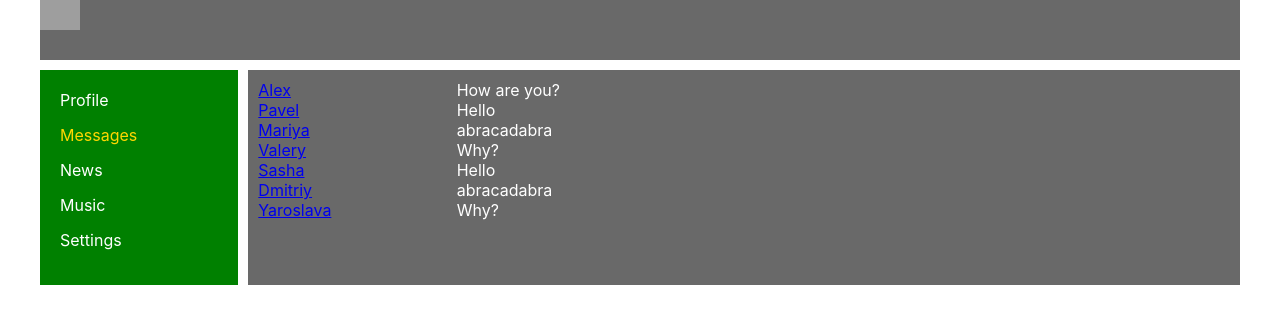
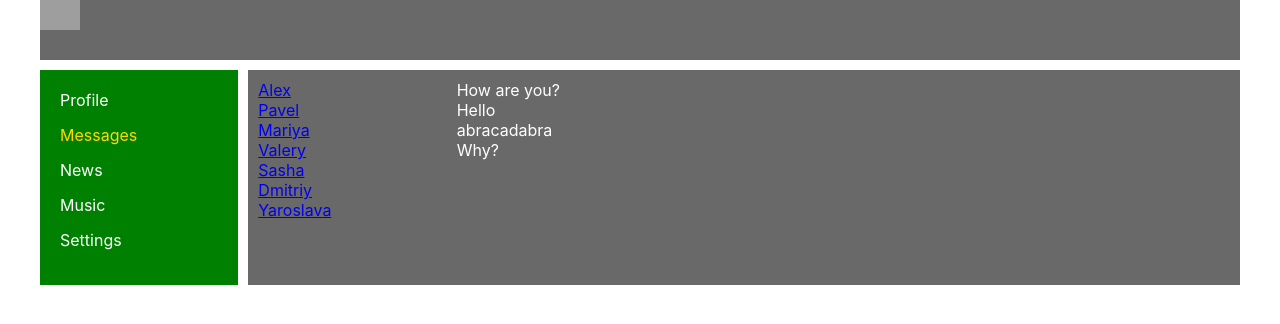
Before and after one commit to PavelAkulovich/Social_network, a React (Create React App) app: page /dialogs in a window 1280 px wide. Shown: the top 324 px of the page. Built offline with nearby package versions, Linux system fonts and the light colour scheme; grey boxes are pictures that could not be loaded.

Commit message:
add: ProfileInfo.jsx

```diff
--- a/src/components/Content/Content.jsx
+++ b/src/components/Content/Content.jsx
@@ -1,10 +1,10 @@
 import s from'./Content.module.css'
 import MyPosts from './MyPosts/MyPosts';
+import ProfileInfo from './ProfileInfo/ProfileInfo';
 
 const Content = () => {
     return <div>
-        <img src="https://klike.net/uploads/posts/2019-05/1556708032_1.jpg" alt="123" />
-        <div>Ava</div>
+        <ProfileInfo/>
         <MyPosts />
     </div>
 }
--- a/src/components/Content/MyPosts/MyPosts.jsx
+++ b/src/components/Content/MyPosts/MyPosts.jsx
@@ -4,7 +4,6 @@ import Post from './Post/Post';
 
 const MyPosts = () => {
     return <div>
-        My posts
         <NewPost />
         <Post message='hello!' like='28' />
         <Post message='How are you???' like='4' />
--- /dev/null
+++ b/src/components/Content/ProfileInfo/ProfileInfo.jsx
@@ -0,0 +1,13 @@
+import s from './ProfileInfo.module.css'
+
+const ProfileInfo = () => {
+
+    return (
+        <div>
+            <img src="https://klike.net/uploads/posts/2019-05/1556708032_1.jpg" alt="123" />
+            <div className={s.description}>Ava</div>
+        </div>
+    )
+}
+
+export default ProfileInfo
--- /dev/null
+++ b/src/components/Content/ProfileInfo/ProfileInfo.module.css
@@ -0,0 +1,3 @@
+.description {
+    padding: 10px;
+}
--- a/src/components/Dialogs/Dialogs.jsx
+++ b/src/components/Dialogs/Dialogs.jsx
@@ -35,10 +35,6 @@ const Dialogs = (props) => {
                 <Message content="Hello"/>
                 <Message content="abracadabra"/>
                 <Message content="Why?"/>
-                <div className={s.message}></div>
-                <div className={s.message}>Hello</div>
-                <div className={s.message}>abracadabra</div>
-                <div className={s.message}>Why?</div>
             </div>
         </div>
     )
```
